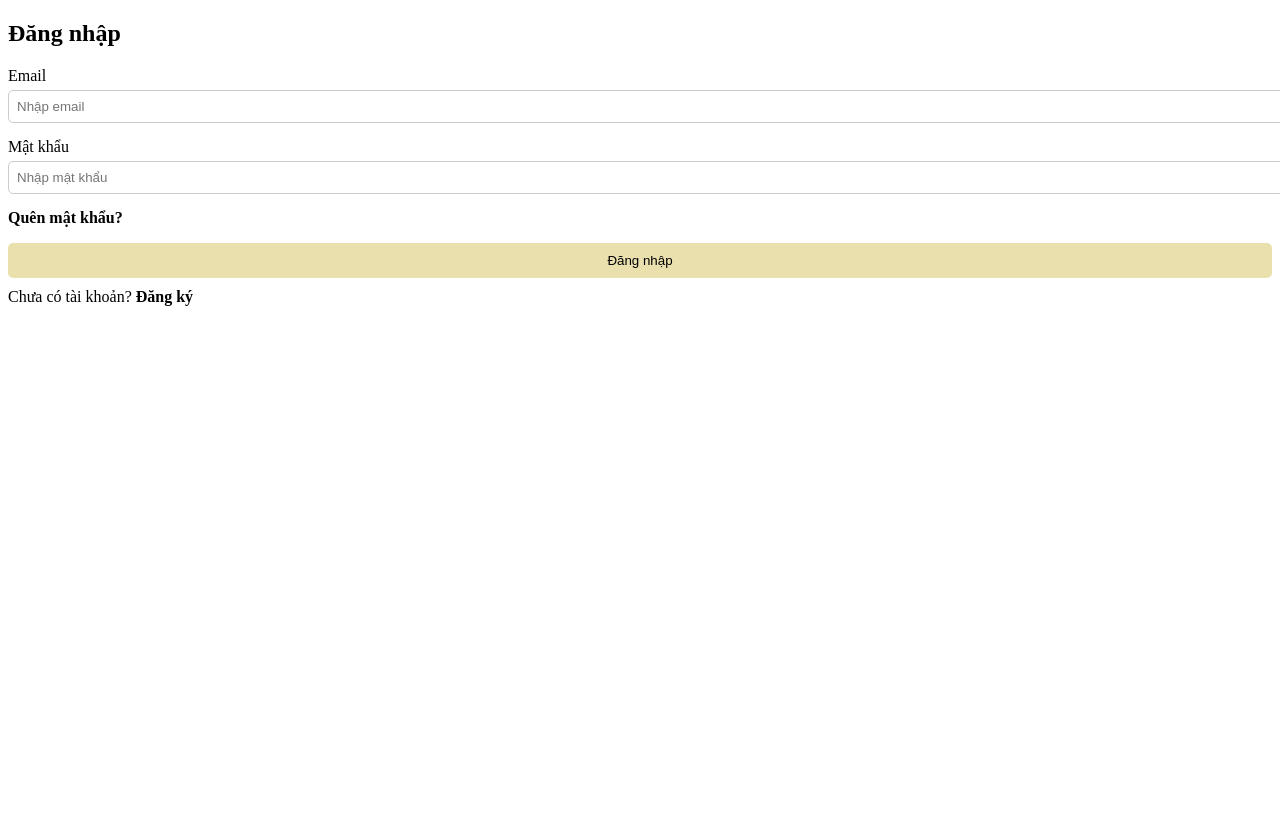
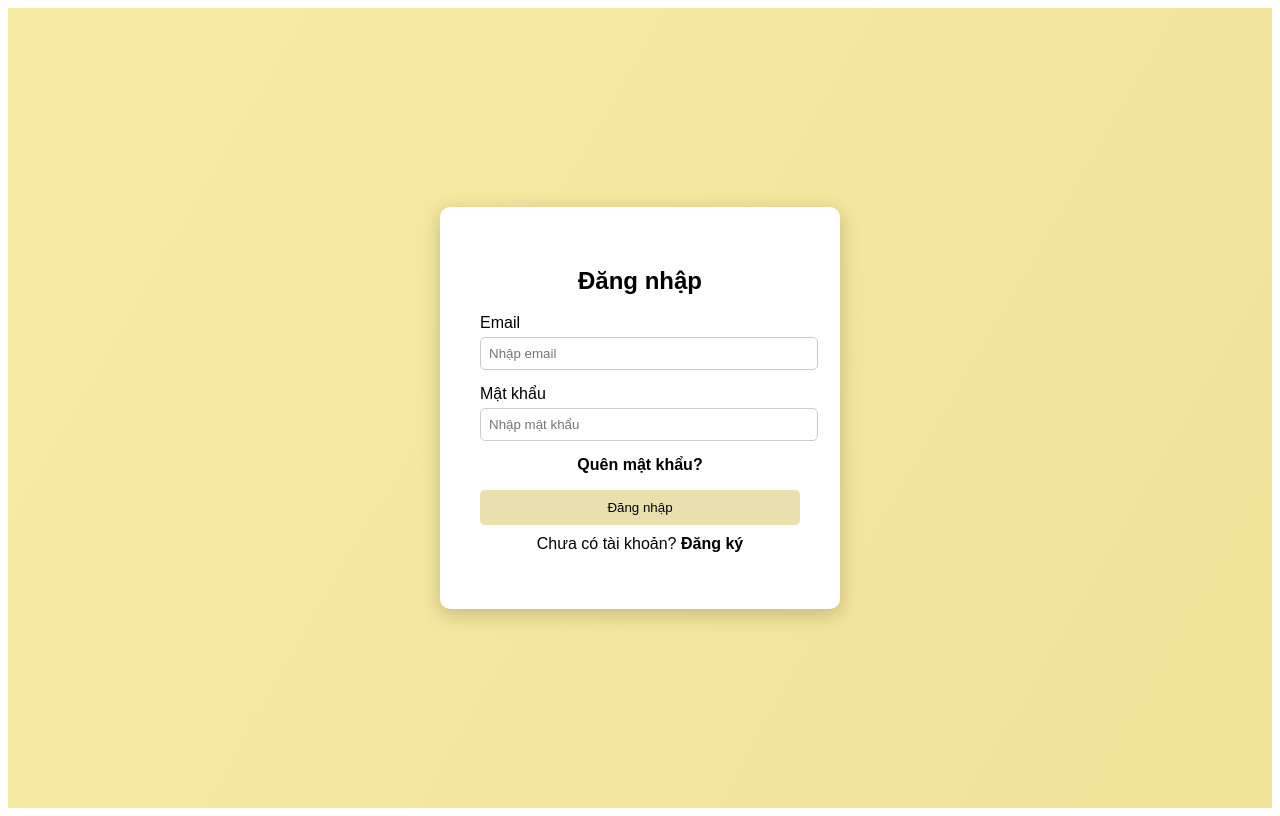
Before and after one commit to quynhngocnhi28-beep/baitap, a React (Vite) app: page / in a window 1280 px wide. Built offline with nearby package versions, Linux system fonts and the light colour scheme.

Commit message:
Add multiple files

```diff
--- a/src/Components/Login.jsx
+++ b/src/Components/Login.jsx
@@ -36,8 +36,8 @@ function Login({ goToRegister, goToForgot }) {
   };
 
   return (
-    <div className="login-page">
-      <div className="login-box">
+    <div className="auth-page">
+      <div className="auth-box">
 
         <h2>Đăng nhập</h2>
 
```
